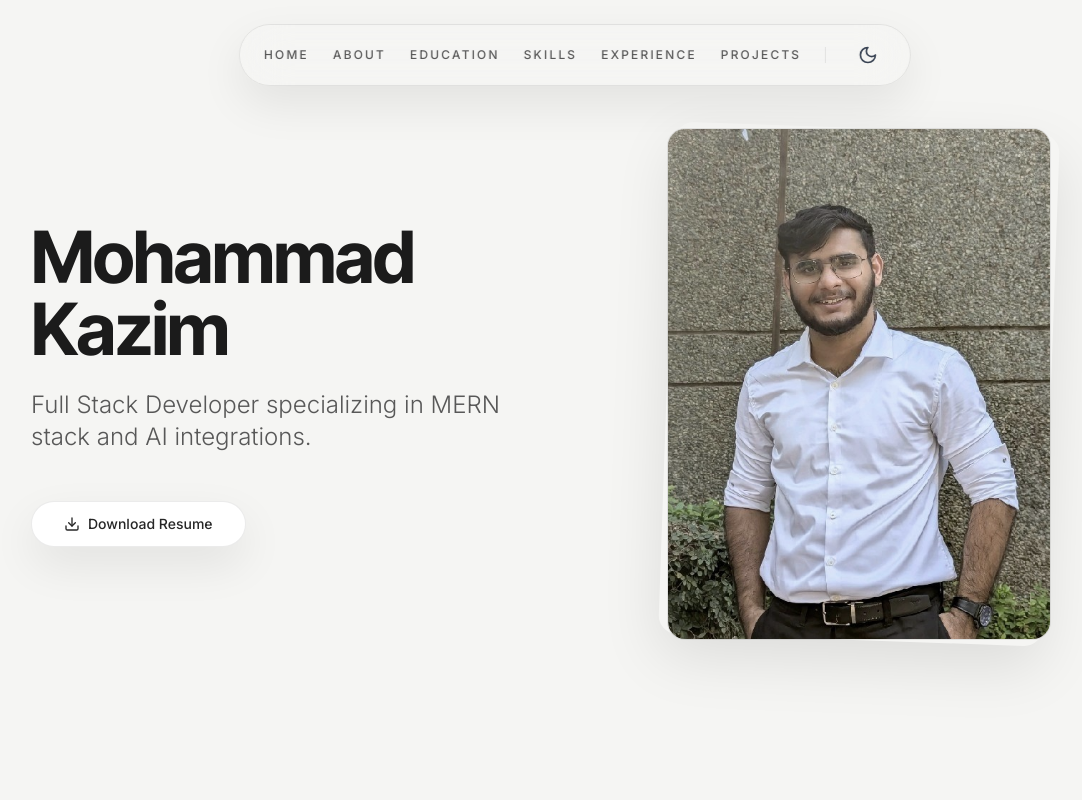
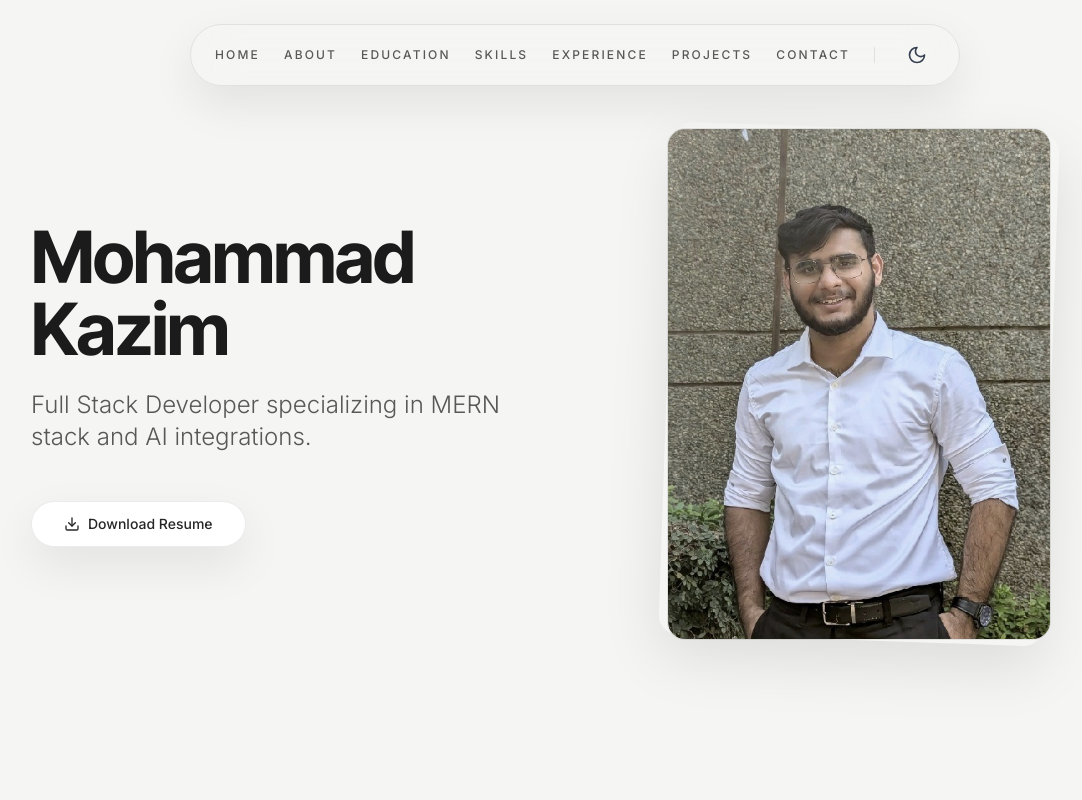
Before and after one commit to Kazim71/My-Portfolio, a Next.js app: page / in a window 1280 px wide. Shown: the top 800 px of the page, without its empty margins (65-1147 px from the left). Built offline with nearby package versions, Linux system fonts and the light colour scheme.

Commit message:
Add Contact link to Navbar

```diff
--- a/components/Navbar.tsx
+++ b/components/Navbar.tsx
@@ -14,6 +14,7 @@ const navLinks = [
   { href: "#skills", label: "Skills" },
   { href: "#experience", label: "Experience" },
   { href: "#projects", label: "Projects" },
+  { href: "#contact", label: "Contact" },
 ];
 
 export default function Navbar() {
```
